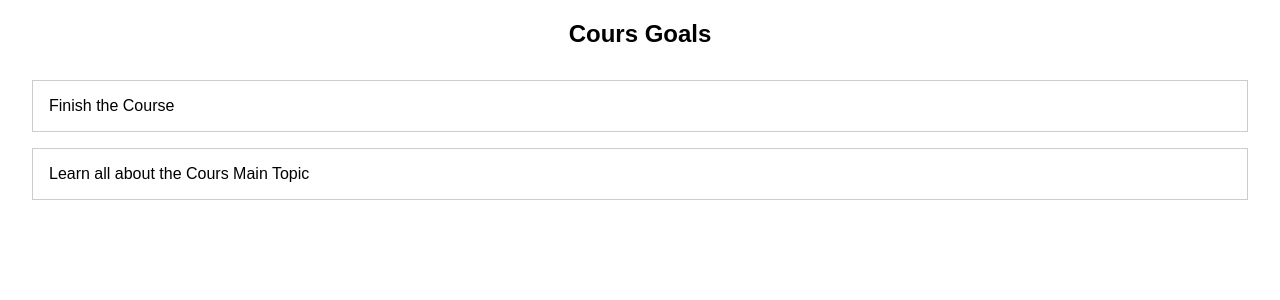
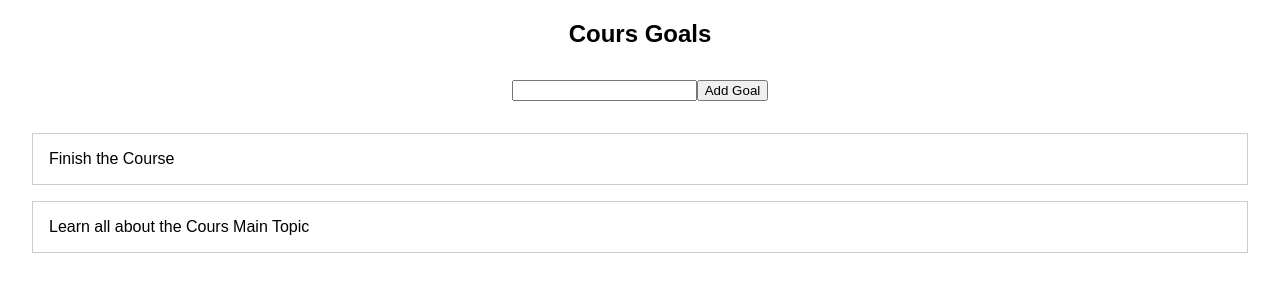
Before and after one commit to stefaniapopa/react-refresher-01-react-starting-project, a React (Create React App) app: page / in a window 1280 px wide. Shown: the top 300 px of the page. Built offline with nearby package versions, Linux system fonts and the light colour scheme.

Commit message:
add a better child <=> parent communication

```diff
--- a/src/App.js
+++ b/src/App.js
@@ -1,6 +1,7 @@
 import React from 'react';
 import './App.css';
-import GoalList from './components/GoalList';
+import GoalList from './components/GoalList/GoalList';
+import NewGoal from './components/NewGoal/NewGoal';
 
 const App = () => {
   const courseGoals = [
@@ -8,8 +9,14 @@
     {id: 'cg2', text:'Learn all about the Cours Main Topic'}
   ];
 
+  const addNewGoalHandler = (newGoal) => {
+    courseGoals.push(newGoal);
+    console.log(courseGoals)
+  }
+
   return <div className='course-goals'>
     <h2>Cours Goals</h2>
+    <NewGoal onAddGoal = {addNewGoalHandler} />
     <GoalList goals = {courseGoals} />
   </div>
 };
--- /dev/null
+++ b/src/components/NewGoal/NewGoal.css
@@ -0,0 +1,4 @@
+.new-goal {
+    margin: 2rem;
+    text-align: center;
+}
--- /dev/null
+++ b/src/components/NewGoal/NewGoal.js
@@ -0,0 +1,23 @@
+import React from "react";
+import './NewGoal.css';
+
+const NewGoal = props => {
+    const addGoalHabndler = event => {
+        event.preventDeafault();
+
+        const newGoal = {
+            id: Math.random().toString(),
+            text: 'My new goal'
+        };
+
+        props.onAddGoal(newGoal);
+    };
+
+    return <form className="new-goal" onSubmit={addGoalHabndler}>
+        <input type='text' />
+        <button type="submit">Add Goal</button>
+    </form>
+};
+
+
+export default NewGoal;
```
Also changed, not shown: src/components/GoalList/GoalList.css (renamed from src/components/GoalList.css), src/components/GoalList/GoalList.js (renamed from src/components/GoalList.js).
